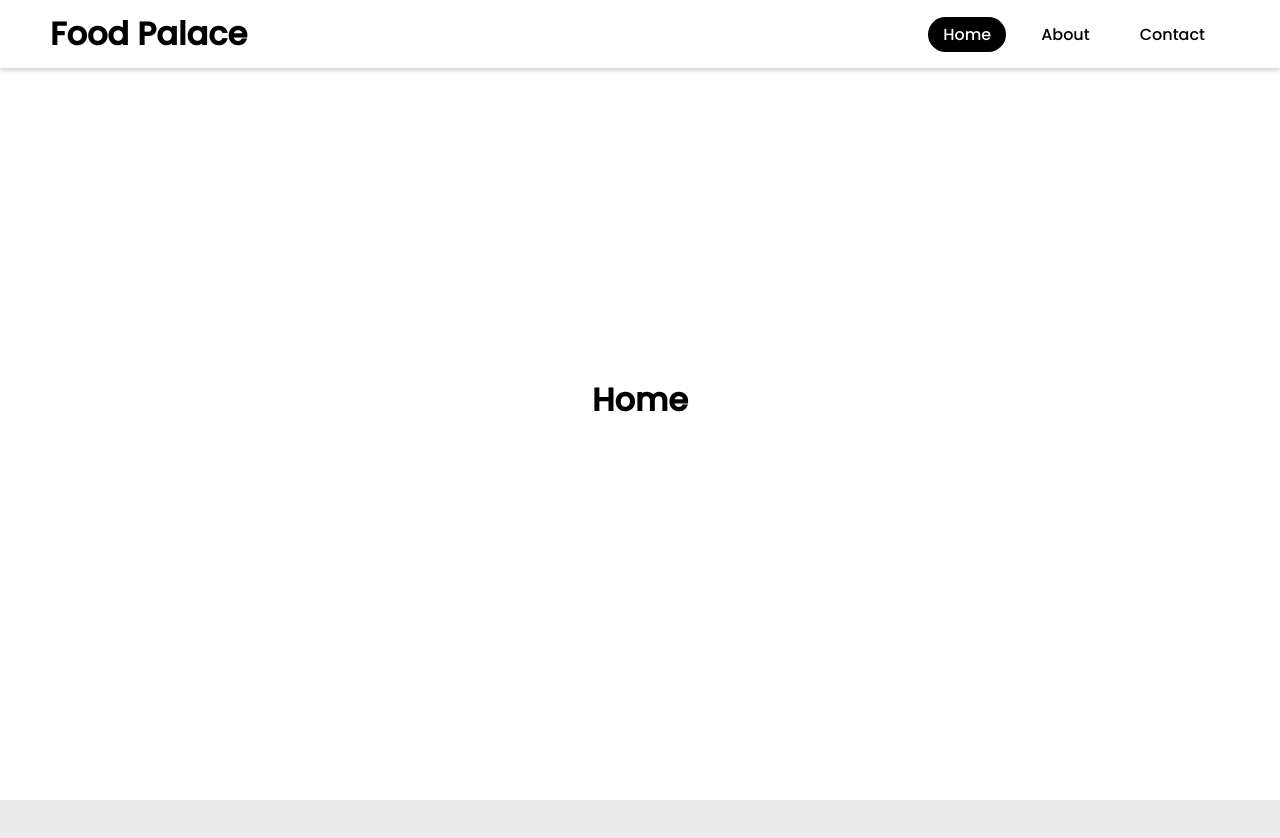
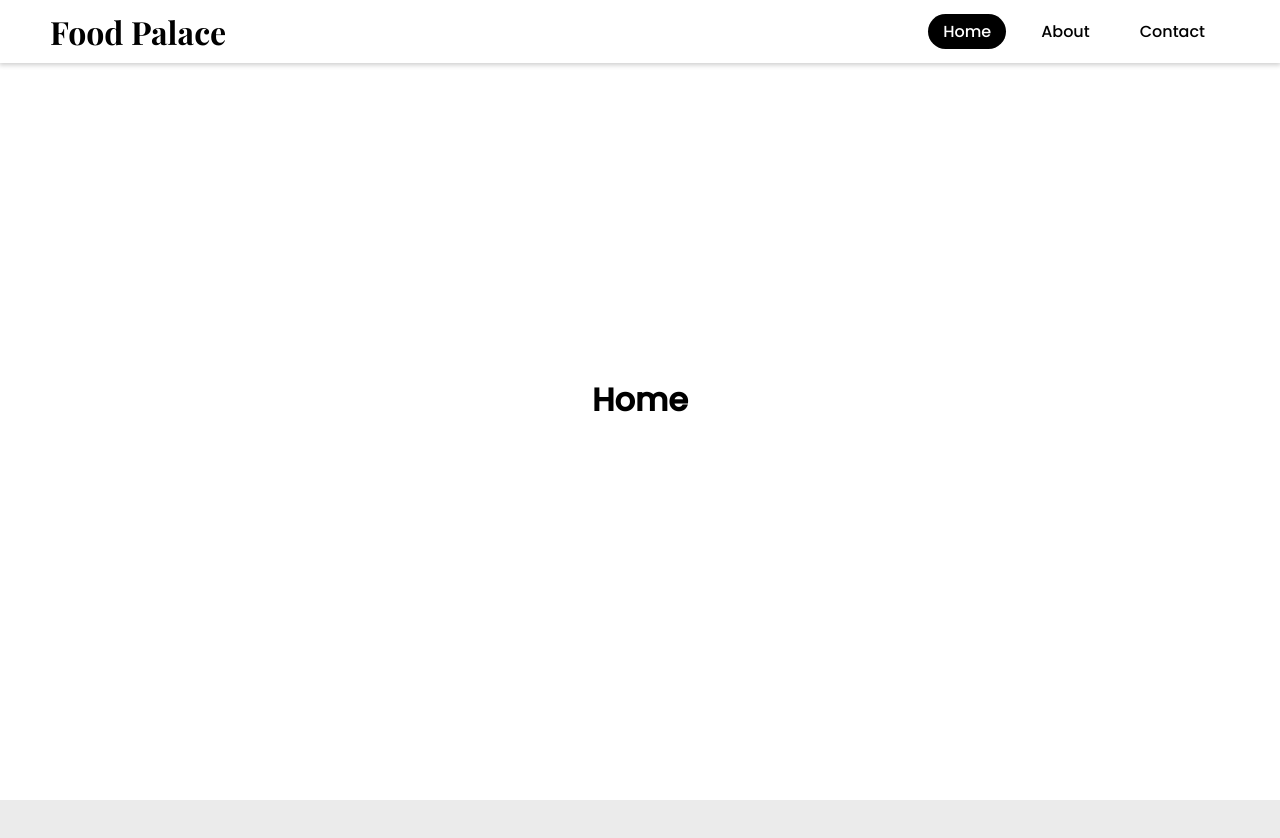
Before and after one commit to edwardmbitsi/Food-Palace, a plain HTML site: page index.html in a window 1280 px wide. Shown: the top 838 px of the page. Drawn offline with nearby package versions, Linux system fonts and the light colour scheme.

Commit message:
Update style.css

```diff
--- a/style.css
+++ b/style.css
@@ -1,4 +1,5 @@
 @import url("https://fonts.googleapis.com/css2?family=Poppins:wght@500&display=swap");
+@import url('https://fonts.googleapis.com/css2?family=Playfair+Display:wght@700&display=swap');
  * {
   padding: 0;
   margin: 0;
@@ -21,6 +22,7 @@
  }
 .logo h1 {
   cursor: pointer;
+  font-family: 'Playfair Display', serif;
  }
  .nav__links {
   display: flex;
```
